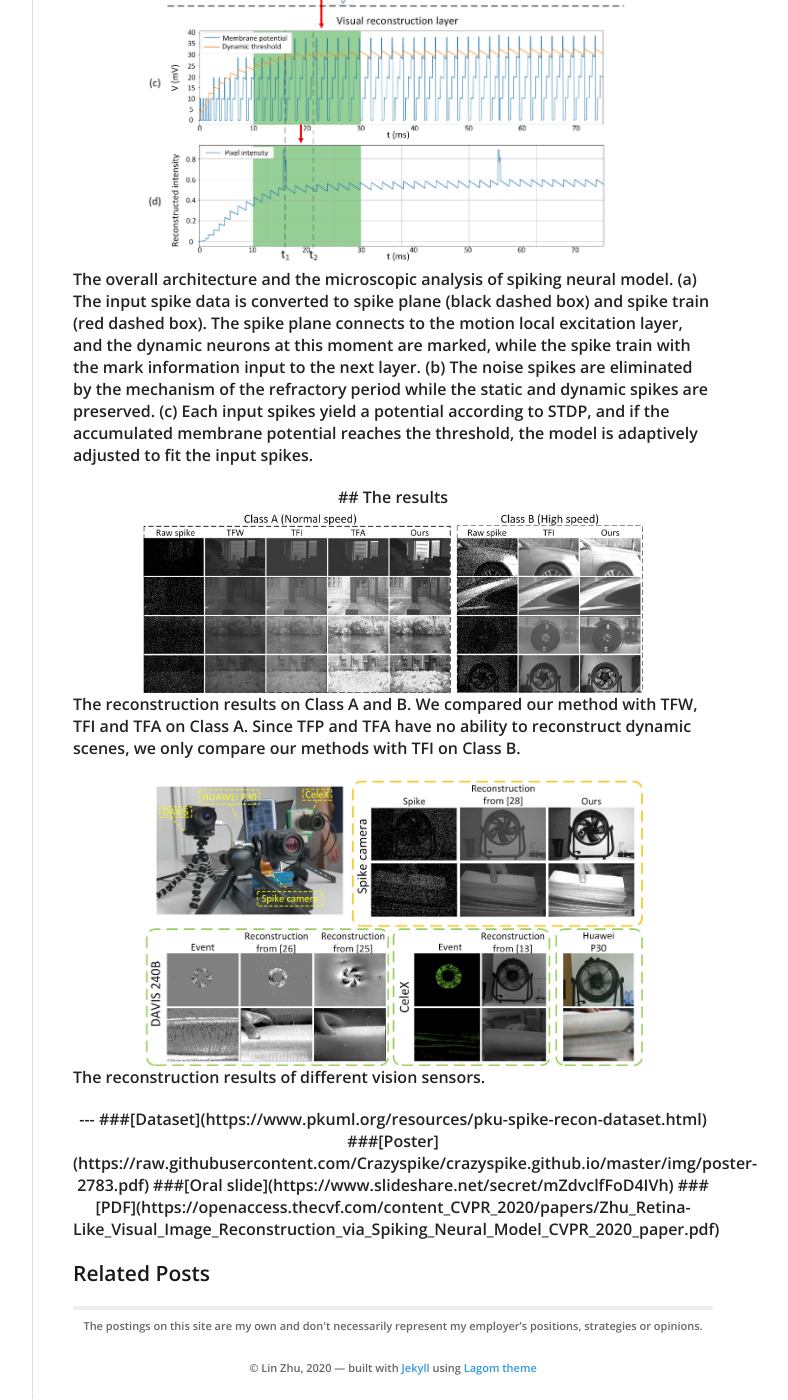
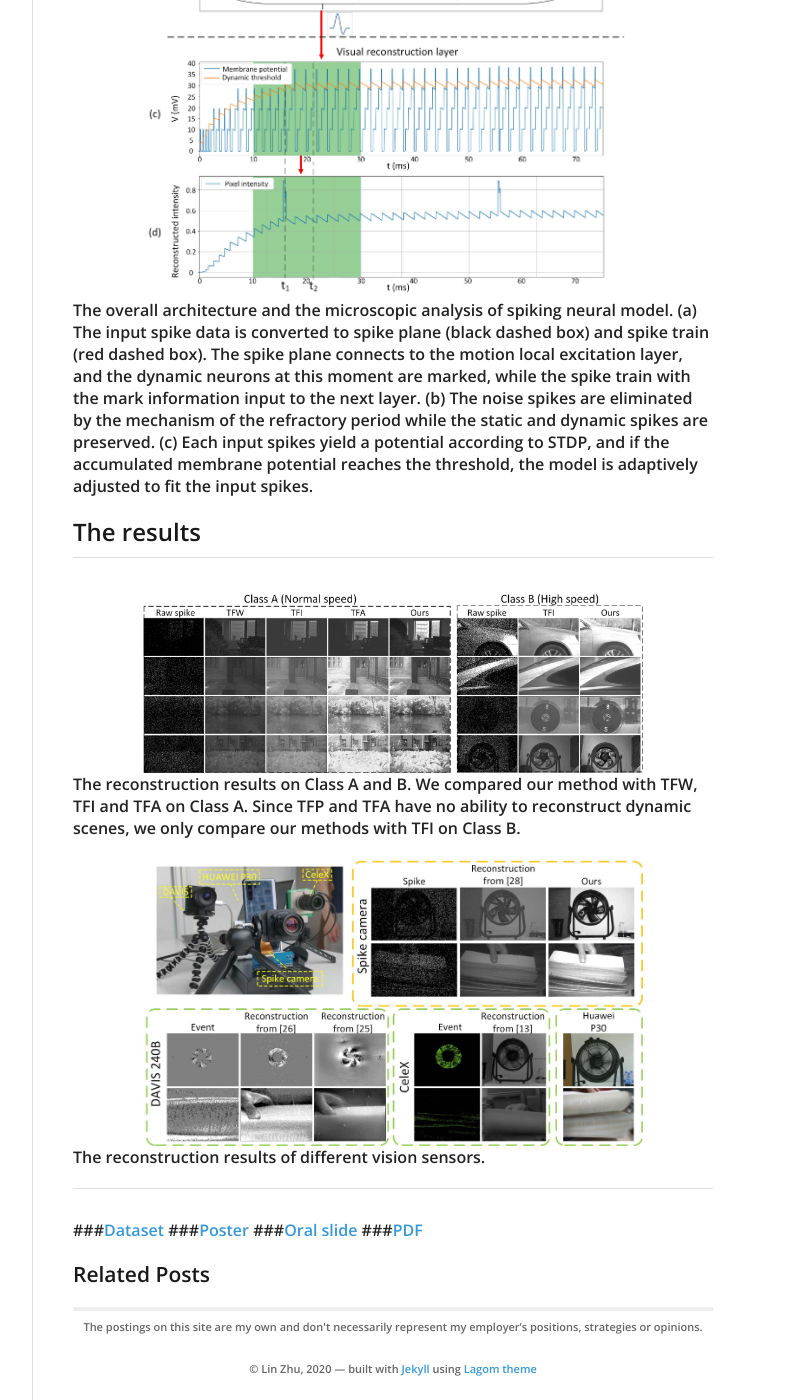
Before and after one commit to Crazyspike/crazyspike.github.io, a Jekyll site: the page built from _posts/2020-7-22-Retina-like Visual Image Reconstruction via Spiking Neural Model.md, in a window 1280 px wide and 1400 px high, scrolled down 1326 px. Shown: the whole window, without its empty margins (378-1166 px from the left). Built offline with Jekyll 4.4.1, drawn with Linux system fonts in a browser that asks for light colours.

Commit message:
Update 2020-7-22-Retina-like Visual Image Reconstruction via Spiking Neural Model.md

```diff
--- a/_posts/2020-7-22-Retina-like Visual Image Reconstruction via Spiking Neural Model.md
+++ b/_posts/2020-7-22-Retina-like Visual Image Reconstruction via Spiking Neural Model.md
@@ -12,24 +12,24 @@ fovea to record the nature scenes by continuous-time spikes instead of frame-bas
 
 
 ## The framework
-
-<div align=center><img src="https://raw.githubusercontent.com/Crazyspike/crazyspike.github.io/master/img/CVPR-2783.jpg" width="500" alt="fig1"/>
+----
+<div align=center><img src="https://raw.githubusercontent.com/Crazyspike/crazyspike.github.io/master/img/CVPR-2783.jpg" width="500" alt="fig1"/></div>
 
 <p align="left">The spike camera based on fovea-like sampling and visual image reconstruction. In FSM, the intensity of light is converted into voltage by the photoreceptor. Once the voltage reaches a predefined threshold, a one-bit spike is output and a signal to reset the integrator is dispatched at the same time. This process is quite similar to the integrate-and-fire neuron. Different luminance stimuli I leads to a different spike firing rate, the output and the reset are triggered asynchronously among various pixels.</p>
 
-<div align=center><img src="https://raw.githubusercontent.com/Crazyspike/crazyspike.github.io/master/img/CVPR-27831.jpg" width="500" alt="fig2"/>
+<div align=center><img src="https://raw.githubusercontent.com/Crazyspike/crazyspike.github.io/master/img/CVPR-27831.jpg" width="500" alt="fig2"/></div>
 
-<div align=center><img src="https://raw.githubusercontent.com/Crazyspike/crazyspike.github.io/master/img/CVPR-27832.jpg" width="500" alt="fig3"/>
+<div align=center><img src="https://raw.githubusercontent.com/Crazyspike/crazyspike.github.io/master/img/CVPR-27832.jpg" width="500" alt="fig3"/></div>
 
 <p align="left">The overall architecture and the microscopic analysis of spiking neural model. (a) The input spike data is converted to spike plane (black dashed box) and spike train (red dashed box). The spike plane connects to the motion local excitation layer, and the dynamic neurons at this moment are marked, while the spike train with the mark information input to the next layer. (b) The noise spikes are eliminated by the mechanism of the refractory period while the static and dynamic spikes are preserved. (c) Each input spikes yield a potential according to STDP, and if the accumulated membrane potential reaches the threshold, the model is adaptively adjusted to fit the input spikes.</p>
 
 ## The results
-
-<div align=center><img src="https://raw.githubusercontent.com/Crazyspike/crazyspike.github.io/master/img/CVPR-27833.jpg" width="500" alt="fig4"/>
+----
+<div align=center><img src="https://raw.githubusercontent.com/Crazyspike/crazyspike.github.io/master/img/CVPR-27833.jpg" width="500" alt="fig4"/></div>
 
 <p align="left">The reconstruction results on Class A and B. We compared our method with TFW, TFI and TFA on Class A. Since TFP and TFA have no ability to reconstruct dynamic scenes, we only compare our methods with TFI on Class B.</p>
 
-<div align=center><img src="https://raw.githubusercontent.com/Crazyspike/crazyspike.github.io/master/img/CVPR-27835.jpg" width="500" alt="fig5"/>
+<div align=center><img src="https://raw.githubusercontent.com/Crazyspike/crazyspike.github.io/master/img/CVPR-27835.jpg" width="500" alt="fig5"/></div>
 
 <p align="left">The reconstruction results of different vision sensors.</p>
 
```
